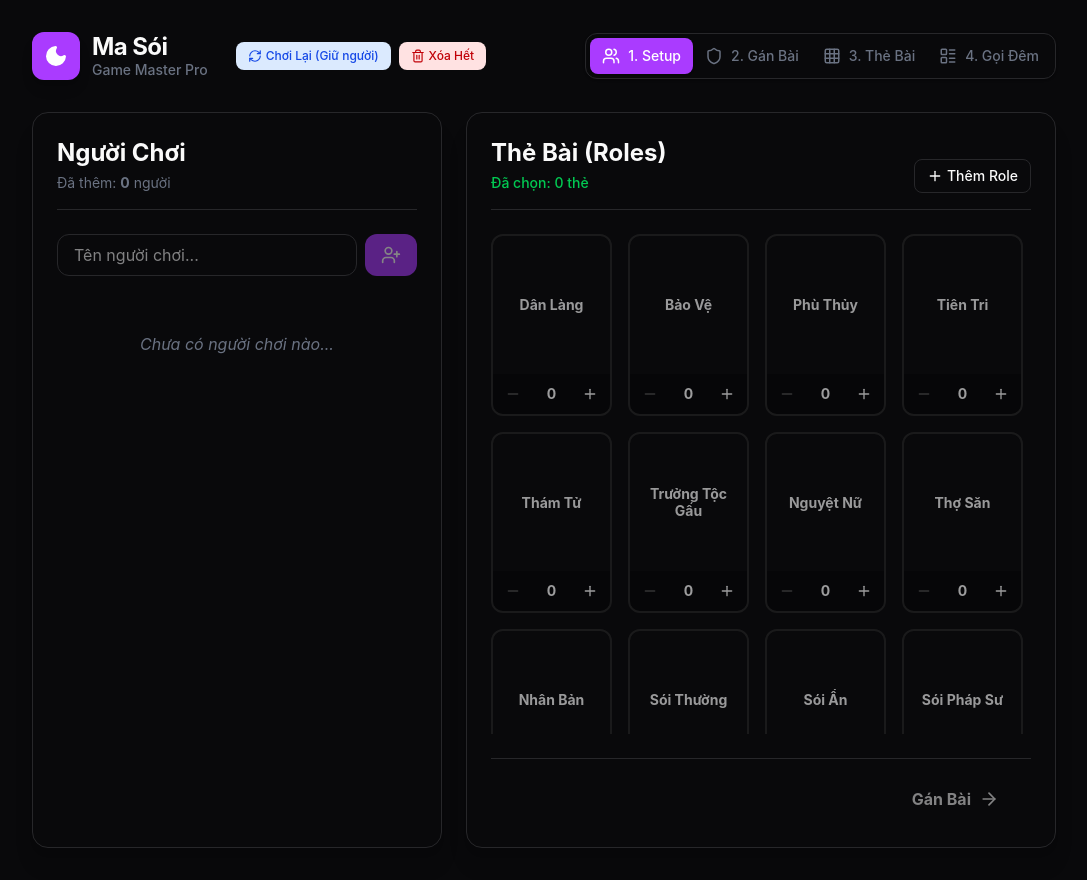
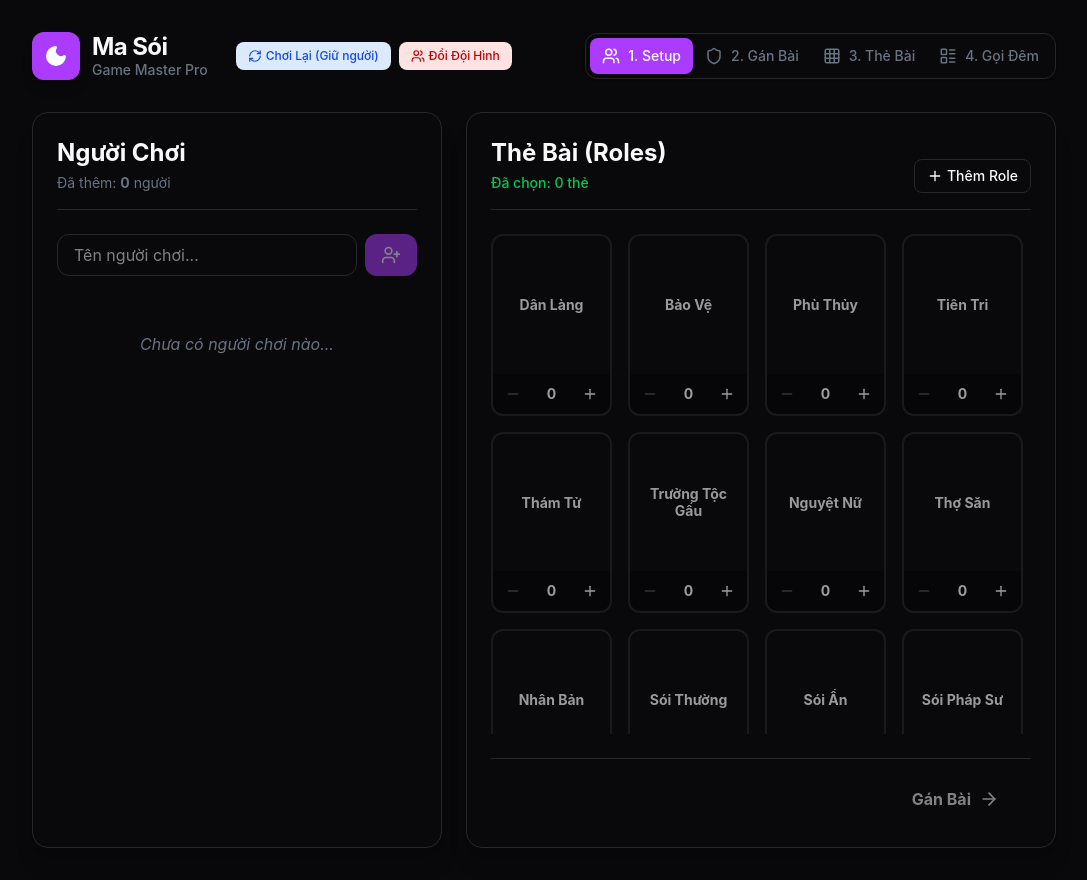
Before and after one commit to schoollovewater/werewolf-assistant, a React (Vite) app: page / in a window 1280 px wide. Shown: the whole page, without its empty margins (96-1183 px from the left). Built offline with nearby package versions, Linux system fonts and the light colour scheme.

Commit message:
Change Xóa Hết to Đổi Đội Hình (keep players, reset state)

```diff
--- a/src/App.jsx
+++ b/src/App.jsx
@@ -61,15 +61,14 @@ function App() {
             </button>
             <button
               onClick={() => {
-                if (window.confirm('Bạn có chắc chắn muốn XÓA HẾT tất cả người chơi và số lượng bài để tạo ván mới hoàn toàn?')) {
-                  setPlayers([]);
-                  setRoleQuantities({});
+                if (window.confirm('Quản trò mới? Đội hình sẽ được giữ nguyên và chuyển về Trang 1 để bạn có thể thêm/bớt người chơi hoặc thay đổi số lượng bài.')) {
+                  setPlayers(players.map(p => ({ id: p.id, name: p.name, isAlive: true, role: null, roleInstId: null, notes: {} })));
                   setStep(1);
                 }
               }}
               className="px-3 py-1.5 text-xs font-medium bg-red-100 text-red-700 hover:bg-red-200 dark:bg-red-900/30 dark:text-red-400 rounded-lg flex items-center gap-1 transition-colors"
             >
-              <Trash2 size={14} /> Xóa Hết
+              <Users size={14} /> Đổi Đội Hình
             </button>
           </div>
         </div>
```
